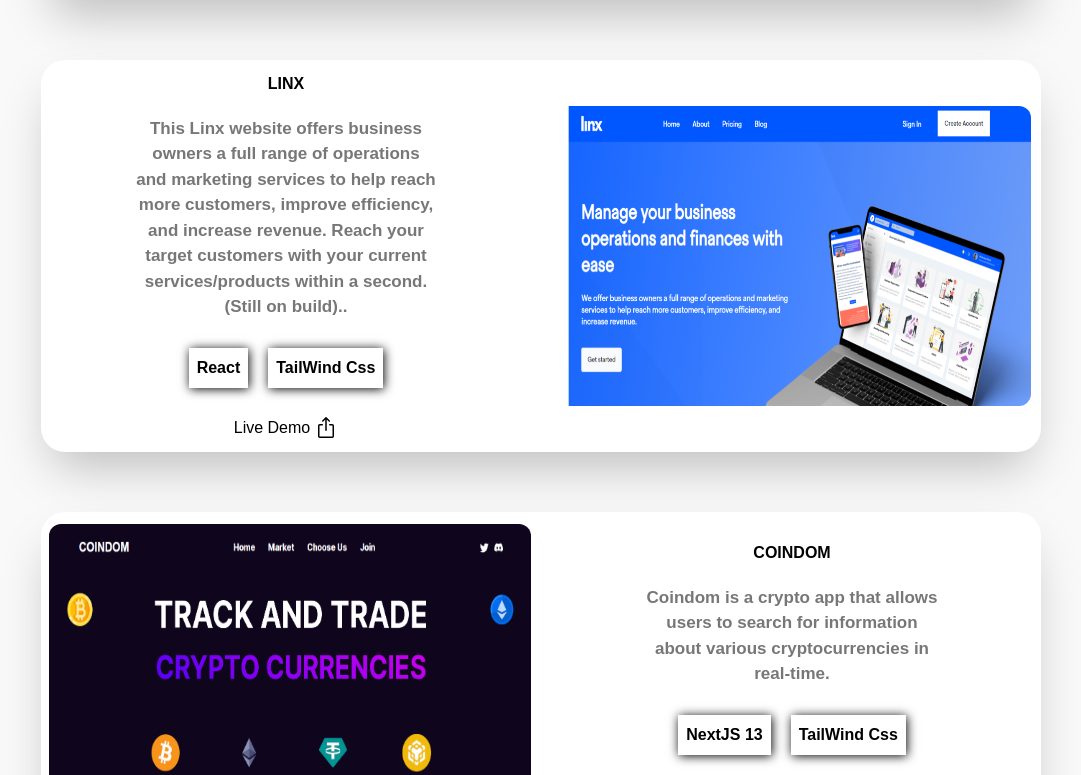
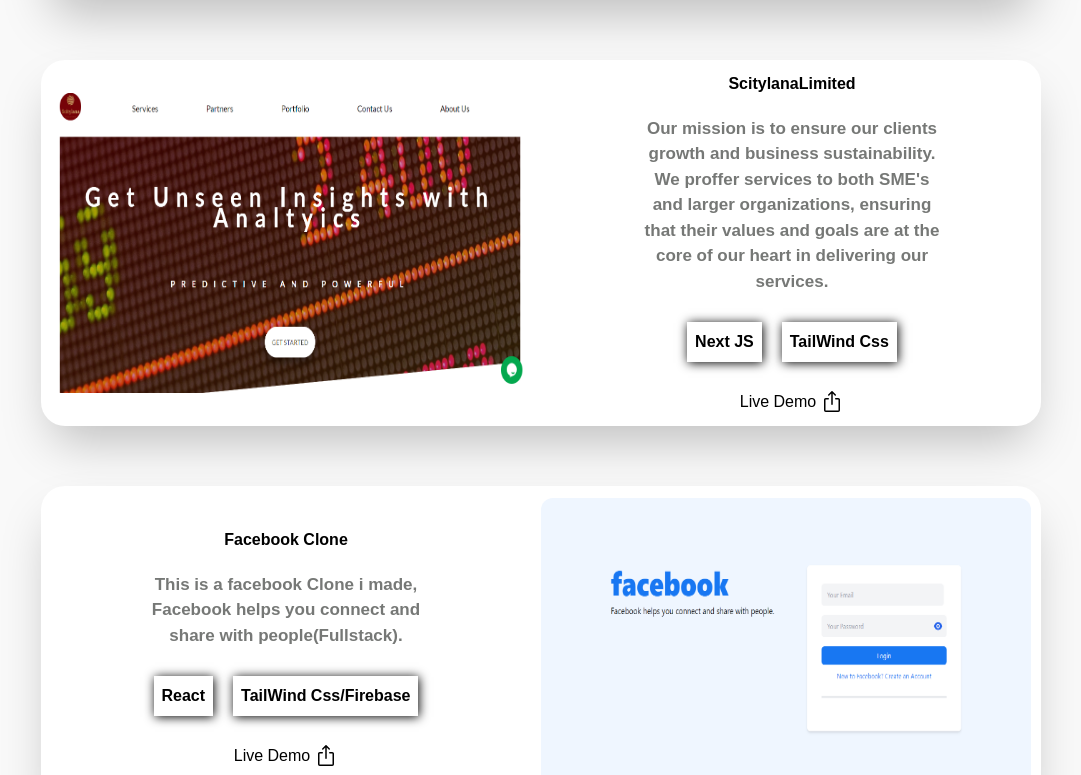
Before and after one commit to Kingsley1618/MyPortfolio, a Next.js app: page / in a window 1280 px wide. Shown: the part 2144-2919 px from the top of the page, without its empty margins (99-1180 px from the left). Built offline with nearby package versions, Linux system fonts and the light colour scheme.

Commit message:
latest project

```diff
--- a/src/components/Portfolio/Portfolio.js
+++ b/src/components/Portfolio/Portfolio.js
@@ -4,8 +4,10 @@
 import Linx from "@/assets/Images/Linx.png"
 import {GoShare} from "react-icons/go"
 import Link from "next/link"
+import ScityLana from "@/assets/Images/Scitylana.png"
 import TicTac from "@/assets/Images/Tictac.png"
 import Home from "@/assets/Images/Home.png"
+import Facebook from "@/assets/Images/Social-Media.png"
 import Riby from "@/assets/Images/Riby.png"
 import Hackathon from "@/assets/Images/Hackthon1-0.png"
 import Coindom from "@/assets/Images/CoinDom.png"
@@ -45,24 +47,51 @@
 
 
 
-<div className="flex items-center shadow-2xl lg:flex-row flex-col lg:gap-y-0 gap-y-6 lg:gap-x-[20px]  w-[100%] lg:max-w-[1000px] max-w-[620px] bg-white px-0 py-3 rounded-3xl">
-<div className="flex-[1] lg:order-last text-center justify-center">
-    <Link href = "https://linxplatform.com/"><Image alt = "linx" src = {Linx}  className="cursor-pointer rounded-xl ml-[-10px] lg:w-[500px] lg:h-[300px] w-[100%]"/></Link>
+<div className="flex items-center shadow-2xl px-2 lg:flex-row flex-col lg:gap-y-0 gap-y-6 lg:gap-x-[20px]  w-[100%] lg:max-w-[1000px] max-w-[620px] bg-white px-0 py-3 rounded-3xl">
+<div className="flex-[1]  text-center justify-center">
+<Link href = "https://scitylanalimited.github.io/Official-Website/index.html"><Image alt = "hackathon" src = {ScityLana}  className="cursor-pointer rounded-xl lg:w-[500px] lg:h-[300px] w-[100%]"/></Link>
 
 
 </div>
 
 <div className="flex-[1] text-center justify-center">
-<h1 className="font-[900]">LINX</h1>
-<div className="mt-5 text-[rgb(118,120,118)] mx-auto block font-semibold text-[17px] max-w-[300px] w-[100%]">This Linx website offers business owners a full range of operations and marketing services to help reach more customers, improve efficiency, and increase revenue. Reach your target customers with your current services/products within a second.<bold>(Still on build)</bold>..</div>
+<h1 className="font-[900]">ScitylanaLimited</h1>
+<div className=" mt-5 text-[rgb(118,120,118)] mx-auto block font-semibold text-[17px] max-w-[300px] w-[100%]">
+Our mission is to ensure our clients growth and business sustainability. We proffer services to both SME's and larger organizations, ensuring that their values and goals are at the core of our heart in delivering our services.</div>
+
+<div className="flex gap-x-5 justify-center mt-7 flex-wrap sm:flex-row flex-col gap-y-3 mx-1">
+<h1 className="bg-white font-bold   p-2" style = {{boxShadow:"1px 1px 10px black"}}>Next JS</h1>
+
+<h1 className="bg-white font-bold  p-2" style = {{boxShadow:"1px 1px 10px black"}}>TailWind Css</h1>
+
+</div>
+<Link href ="https://scitylanalimited.github.io/Official-Website/index.html" className={`${styles.demo}  text-center flex justify-center flex-wrap items-center gap-x-1 cursor-pointer mt-7`}><h1 className="text-[16px]">Live Demo</h1> <GoShare  className="font-bold text-[24px]"/></Link>
+</div>
+</div>
+
+
+
+
+
+
+<div className="flex items-center shadow-2xl lg:flex-row flex-col lg:gap-y-0 gap-y-6 lg:gap-x-[20px]  w-[100%] lg:max-w-[1000px] max-w-[620px] bg-white px-0 py-3 rounded-3xl">
+<div className="flex-[1] lg:order-last text-center justify-center">
+    <Link href = "https://social-media-frontend-one.vercel.app/"><Image alt = "linx" src = {Facebook}  className="cursor-pointer rounded-xl ml-[-10px] lg:w-[500px] lg:h-[300px] w-[100%]"/></Link>
+
+
+</div>
+
+<div className="flex-[1] text-center justify-center">
+<h1 className="font-[900]">Facebook Clone</h1>
+<div className="mt-5 text-[rgb(118,120,118)] mx-auto block font-semibold text-[17px] max-w-[300px] w-[100%]">This is a facebook Clone i made, Facebook helps you connect and share with people(Fullstack).</div>
 
 <div className="flex gap-x-5 justify-center mt-7 flex-wrap sm:flex-row flex-col gap-y-3 mx-1">
 <h1 className="bg-white font-bold   p-2" style = {{boxShadow:"1px 1px 10px black"}}>React</h1>
 
-<h1 className="bg-white font-bold  p-2" style = {{boxShadow:"1px 1px 10px black"}}>TailWind Css</h1>
+<h1 className="bg-white font-bold  p-2" style = {{boxShadow:"1px 1px 10px black"}}>TailWind Css/Firebase</h1>
 
 </div>
-<Link href = "https://linxplatform.com/" className={`${styles.demo}  text-center flex justify-center flex-wrap items-center gap-x-1 cursor-pointer mt-7`}><h1 className="text-[16px]">Live Demo</h1> <GoShare  className="font-bold text-[24px]"/></Link>
+<Link href = "https://social-media-frontend-one.vercel.app/" className={`${styles.demo}  text-center flex justify-center flex-wrap items-center gap-x-1 cursor-pointer mt-7`}><h1 className="text-[16px]">Live Demo</h1> <GoShare  className="font-bold text-[24px]"/></Link>
 </div>
 </div>
 
```
Also changed, not shown: src/assets/Images/Scitylana.png (added), src/assets/Images/Social-Media.png (added).
